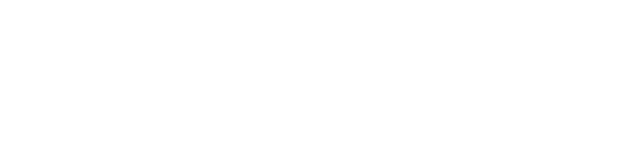
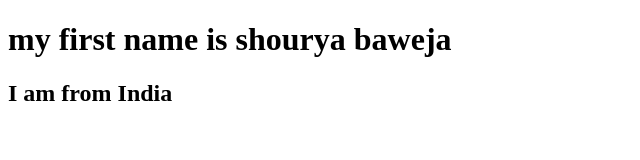
Before and after one commit to 13shourya/firstcode, a plain HTML site: page index.html in a window 1280 px wide. Shown: the whole page, without its empty margins (0-640 px from the left). Drawn offline with Linux system fonts and the light colour scheme.

Commit message:
Update index.html

```diff
--- a/index.html
+++ b/index.html
@@ -6,6 +6,7 @@
     <title>Document</title>
 </head>
 <body>
-
+    <h1>my first name is shourya baweja</h1>
+    <h2>I am from India</h2>
 </body>
 </html>
```
